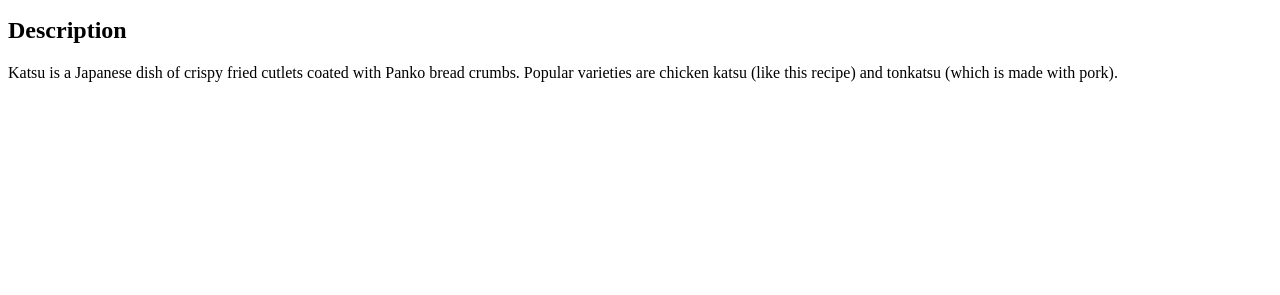
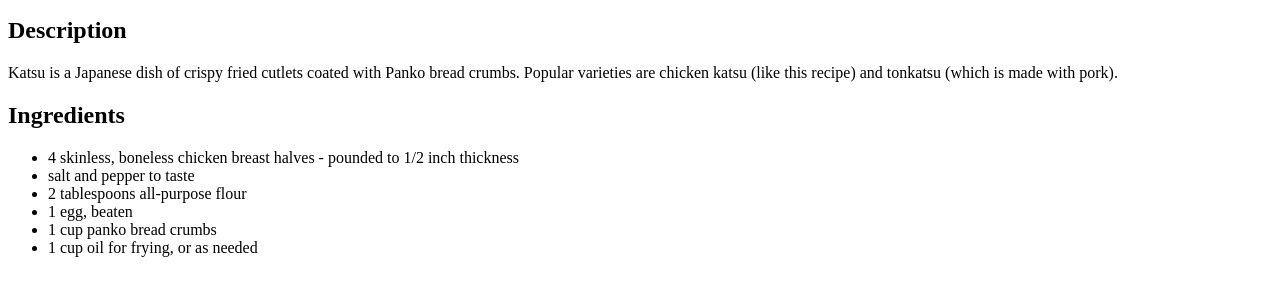
Before and after one commit to ashasyim/odin-recipes, a plain HTML site: page recipes/chicken-katsu.html in a window 1280 px wide. Shown: the part 101-396 px from the top of the page. Drawn offline with Linux system fonts and the light colour scheme.

Commit message:
Add ingredients to chicken-katsu.html

```diff
--- a/recipes/chicken-katsu.html
+++ b/recipes/chicken-katsu.html
@@ -7,6 +7,15 @@
     <h1>Chicken Katsu</h1>
     <img src="katsu.jpg" alt="chicken katsu" width="250">
     <h2>Description</h2>
-    <p>Katsu is a Japanese dish of crispy fried cutlets coated with Panko bread crumbs. Popular varieties are chicken katsu (like this recipe) and tonkatsu (which is made with pork). </p>
+    <p>Katsu is a Japanese dish of crispy fried cutlets coated with Panko bread crumbs. Popular varieties are chicken katsu (like this recipe) and tonkatsu (which is made with pork).</p>
+    <h2>Ingredients</h2>
+    <ul>
+        <li>4 skinless, boneless chicken breast halves - pounded to 1/2 inch thickness</li>
+        <li>salt and pepper to taste</li>
+        <li>2 tablespoons all-purpose flour</li>
+        <li>1 egg, beaten</li>
+        <li>1 cup panko bread crumbs</li>
+        <li>1 cup oil for frying, or as needed</li>
+    </ul>
 </body>
 </html>
```
